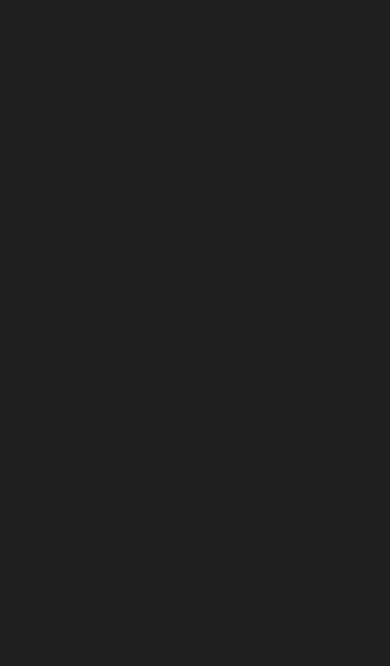
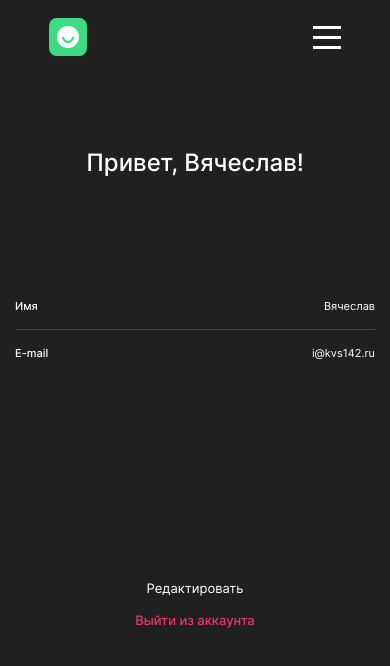
Before and after one commit to mrvinil/movies-explorer-frontend, a React (Create React App) app: page /profile in a window 390 px wide. Before the commit this address had no page. Shown: the top 666 px of the page. Built offline with nearby package versions, Linux system fonts and the light colour scheme.

Commit message:
level-2: mobile burger menu - done

```diff
--- a/src/components/App/App.js
+++ b/src/components/App/App.js
@@ -6,16 +6,56 @@
 import './App.css';
 import Register from "../Register/Register";
 import Login from "../Login/Login";
+import Profile from "../Profile/Profile";
 
 function App() {
+  const [ isNavigationMenuOpen, setIsNavigationMenuOpen ] = React.useState(false);
+  const [ isNavigationButtonClass, setIsNavigationButtonClass ] = React.useState('');
+  const isOpen = isNavigationMenuOpen || isNavigationButtonClass;
+
+  React.useEffect(() => {
+    function closeByEscape(evt) {
+      if(evt.key === 'Escape') {
+        closeAllPopups();
+      }
+    }
+    if(isOpen) {
+      document.addEventListener('keydown', closeByEscape);
+      return () => {
+        document.removeEventListener('keydown', closeByEscape);
+      }
+    }
+  }, [isOpen])
+
+  function handleOpenNavigationMenu(){
+    if (!isNavigationMenuOpen) {
+      setIsNavigationButtonClass('active');
+    } else {
+      setIsNavigationButtonClass('');
+    }
+    setIsNavigationMenuOpen(!isNavigationMenuOpen);
+  }
+
+  function closeAllPopups() {
+    setIsNavigationMenuOpen(false);
+    setIsNavigationButtonClass('');
+  }
+
+
   return (
     <>
 
       <main>
         <Routes>
+          <Route path="/" element={<Main />} />
           <Route path="/signup" element={<Register />} />
           <Route path="/signin" element={<Login />} />
-          <Route path="/" element={<Main />} />
+          <Route path="/profile" element={<Profile
+            isNavigationMenuOpen={isNavigationMenuOpen}
+            isNavigationButtonClass={isNavigationButtonClass}
+            handleOpenNavigationMenu={handleOpenNavigationMenu}
+            onClose={closeAllPopups}
+          />} />
         </Routes>
       </main>
 
--- /dev/null
+++ b/src/components/Auth/Auth.css
@@ -0,0 +1,43 @@
+/*AUTH ==============*/
+.header__auth {
+  display: flex;
+  align-items: center;
+  gap: 30px;
+}
+
+.header__auth-signup {
+  text-decoration: none;
+  font-weight: 500;
+  font-size: 12px;
+  line-height: 16px;
+  color: var(--color__white);
+}
+
+.header__auth-signin {
+  text-decoration: none;
+  font-weight: 500;
+  font-size: 12px;
+  line-height: 16px;
+  color: #000;
+  background: var(--color__green);
+  padding: 8px 20px;
+  -webkit-border-radius: 3px;
+  -moz-border-radius: 3px;
+  border-radius: 3px;
+}
+
+@media (max-width: 424px) {
+  .header__auth {
+    gap: 14px;
+  }
+
+  .header__auth-signup {
+    font-size: 10px;
+  }
+
+  .header__auth-signin {
+    font-size: 10px;
+    padding: 5px 12px;
+  }
+}
+/*=============== AUTH*/
--- /dev/null
+++ b/src/components/Auth/Auth.js
@@ -0,0 +1,14 @@
+import React from 'react';
+import './Auth.css';
+import {Link} from "react-router-dom";
+
+function Auth() {
+  return (
+    <div className="header__auth">
+      <Link to="/signup" className="header__auth-signup link">Регистрация</Link>
+      <Link to="/signin" className="header__auth-signin btn">Войти</Link>
+    </div>
+  );
+}
+
+export default Auth;
--- a/src/components/Header/Header.css
+++ b/src/components/Header/Header.css
@@ -1,8 +1,15 @@
 /*HEADER ==============*/
 .header {
   display: flex;
-  justify-content: space-between;
   align-items: center;
   min-height: 74px;
 }
+
+.header_type_index {
+  justify-content: space-between;
+}
+
+.header_type_others {
+  gap: 44px;
+}
 /*============ HEADER*/
--- a/src/components/Header/Header.js
+++ b/src/components/Header/Header.js
@@ -1,14 +1,17 @@
 import React from 'react';
+import {useLocation} from 'react-router-dom';
 import {Link} from 'react-router-dom';
-import Navigation from '../Navigation/Navigation';
 import './Header.css';
 
-function Header() {
+function Header(props) {
+  const currentUrl = useLocation();
+  const indexUrl = currentUrl.pathname === '/';
+
   return (
-    <header className="container-fluid theme_dark_blue">
-      <div className="header container container_size_big">
+    <header className={`${indexUrl ? 'container-fluid theme_dark_blue' : 'container container_size_big'}`}>
+      <div className={`${indexUrl ? 'header header_type_index container container_size_big' : 'header header_type_others'}`}>
         <Link to="/" className="logo link"></Link>
-        <Navigation />
+        {props.children}
       </div>
     </header>
   );
--- a/src/components/Main/Main.js
+++ b/src/components/Main/Main.js
@@ -5,13 +5,16 @@
 import AboutMe from '../AboutMe/AboutMe';
 import Promo from "../Promo/Promo";
 import Portfolio from "../Portfolio/Portfolio";
+import Footer from "../Footer/Footer";
+import Auth from "../Auth/Auth";
 import Header from "../Header/Header";
-import Footer from "../Footer/Footer";
 
 function Main() {
   return (
     <>
-      <Header />
+      <Header>
+        <Auth />
+      </Header>
       <Promo />
       <AboutProject />
       <Techs />
--- a/src/components/Navigation/Navigation.css
+++ b/src/components/Navigation/Navigation.css
@@ -1,43 +1,169 @@
-/*NAVIGATION ==============*/
-.header__personal {
+.header__nav {
   display: flex;
   align-items: center;
-  gap: 30px;
+  justify-content: space-between;
+  flex: 1 1;
 }
 
-.header__personal-signup {
-  text-decoration: none;
-  font-weight: 500;
-  font-size: 12px;
-  line-height: 16px;
-  color: var(--color__white);
+.header__nav-list {
+  display: flex;
+  gap: 16px;
+  margin: 0;
+  padding: 0;
+  list-style: none;
 }
 
-.header__personal-signin {
+.header__nav-link {
   text-decoration: none;
+  color: var(--color__white);
+  font-weight: 400;
+  font-size: 13px;
+  line-height: 18px;
+}
+
+.header__nav-personal {
+  position: relative;
+  display: flex;
+  gap: 17px;
+  align-items: center;
+  text-decoration: none;
+  color: var(--color__white);
   font-weight: 500;
-  font-size: 12px;
+  font-size: 14px;
   line-height: 16px;
-  color: #000;
-  background: var(--color__green);
-  padding: 8px 20px;
-  -webkit-border-radius: 3px;
-  -moz-border-radius: 3px;
-  border-radius: 3px;
+}
+
+.header__nav-personal::after {
+  content: '';
+  position: relative;
+  top: 0;
+  right: 0;
+  background: url(../../images/icons/icon__personal.svg) no-repeat;
+  background-size: contain;
+  width: 26px;
+  height: 30px;
+}
+
+.header__burger-btn {
+  display: grid;
+  gap: 7px;
+  cursor: pointer;
+}
+
+.header__burger-line {
+  background: var(--color__white);
+  height: 3px;
+  width: 28px;
+}
+
+.header__burger-line:nth-child(1) {
+
+}
+
+.header__burger-line:nth-child(2) {
+
+}
+
+.header__burger-line:nth-child(3) {
+
+}
+
+@media (max-width: 768px) {
+  .header_type_others {
+    justify-content: space-between;
+  }
+
+  .header__nav-bg {
+    position: fixed;
+    top: 0;
+    left: 0;
+    right: 0;
+    bottom: 0;
+    background: #000;
+    opacity: .3;
+  }
+
+  .header__nav {
+    position: fixed;
+    flex-direction: column;
+    align-items: center;
+    top: 0;
+    right: 0;
+    width: calc(100vw - 31%);
+    height: 100vh;
+    background: var(--color__black);
+    opacity: 0;
+    transition: opacity .3s ease;
+    z-index: -1;
+  }
+
+  .header__nav.active {
+    opacity: 1;
+    z-index: 100;
+    transition: all 0.3s linear;
+  }
+
+  .header__nav-list {
+    padding-top: 159px;
+    flex-direction: column;
+    align-items: center;
+    gap: 28px;
+  }
+
+  .header__nav-link {
+    font-weight: 500;
+    font-size: 18px;
+    line-height: 22px;
+  }
+
+  .header__nav-link_active {
+    border-bottom: 2px solid var(--color__white);
+  }
+
+  .header__nav-personal {
+    padding-bottom: 92px;
+  }
+
+  .header__burger-btn.active {
+    z-index: 150;
+    position: fixed;
+    top: 30px;
+    right: 30px;
+    gap: 0;
+  }
+
+  .header__burger-btn.active .header__burger-line:nth-child(1) {
+    transform: rotate(45deg);
+    position: relative;
+    top: 3px;
+  }
+
+  .header__burger-btn.active .header__burger-line:nth-child(2) {
+    display: none;
+  }
+
+  .header__burger-btn.active .header__burger-line:nth-child(3) {
+    transform: rotate(-45deg);
+  }
+}
+
+@media (min-width: 769px) {
+  .header__burger-btn {
+    display: none;
+  }
 }
 
 @media (max-width: 424px) {
-  .header__personal {
-    gap: 14px;
+  .header__nav {
+    width: 100vw;
   }
 
-  .header__personal-signup {
-    font-size: 10px;
+  .header__nav-list {
+    padding-top: 144px;
+    gap: 24px;
   }
 
-  .header__personal-signin {
-    font-size: 10px;
-    padding: 5px 12px;
+  .header__nav-personal {
+    padding-bottom: 48px;
   }
 }
-/*=============== NAVIGATION*/
--- a/src/components/Navigation/Navigation.js
+++ b/src/components/Navigation/Navigation.js
@@ -1,13 +1,38 @@
 import React from 'react';
 import './Navigation.css';
-import {Link} from "react-router-dom";
+import {Link, NavLink} from "react-router-dom";
 
-function Navigation() {
+const classNameLink = ({ isActive }) => (isActive ? 'header__nav-link header__nav-link_active link ' : 'header__nav-link link');
+
+function Navigation({ isNavigationMenuOpen, isNavigationButtonClass, isOpen }) {
   return (
-    <div className="header__personal">
-      <Link to="/signup" className="header__personal-signup link">Регистрация</Link>
-      <Link to="/signin" className="header__personal-signin btn">Войти</Link>
-    </div>
+    <>
+      <div className={`header__burger-btn ${isNavigationButtonClass}`} onClick={isOpen}>
+        <span className="header__burger-line"></span>
+        <span className="header__burger-line"></span>
+        <span className="header__burger-line"></span>
+      </div>
+
+      {isNavigationMenuOpen && <div className="header__nav-bg"></div>}
+      <nav className={isNavigationMenuOpen ? 'header__nav active' : 'header__nav'}>
+        <ul className="header__nav-list">
+          {
+            isNavigationMenuOpen
+            &&
+            <li className="header__nav-item">
+              <NavLink to="/" className={classNameLink}>Главная</NavLink>
+            </li>
+          }
+          <li className="header__nav-item">
+            <NavLink to="/profile" className={classNameLink}>Фильмы</NavLink>
+          </li>
+          <li className="header__nav-item">
+            <NavLink to="/saved-movies" className={classNameLink}>Сохранённые фильмы</NavLink>
+          </li>
+        </ul>
+        <Link to="/profile" className="header__nav-personal link">Аккаунт</Link>
+      </nav>
+    </>
   );
 }
 
--- a/src/components/Profile/Profile.css
+++ b/src/components/Profile/Profile.css
@@ -0,0 +1,90 @@
+.profile {
+  max-width: 410px;
+  padding: 74px 0 70px;
+}
+
+.profile__title {
+  padding: 0;
+  margin: 0;
+  font-weight: 500;
+  font-size: 24px;
+  line-height: 29px;
+  text-align: center;
+}
+
+.profile__info {
+  list-style: none;
+  padding: 123px 0 220px;
+  margin: 0;
+}
+
+.profile__item {
+  position: relative;
+  display: flex;
+  justify-content: space-between;
+  padding-top: 17px;
+  padding-bottom: 17px;
+}
+
+.profile__item:first-child {
+  padding-top: 0;
+}
+
+.profile__item:last-child {
+  padding-bottom: 0;
+}
+
+.profile__item::after {
+  content: '';
+  position: absolute;
+  bottom: 0;
+  width: 100%;
+  border-bottom: 1px solid #424242;
+}
+
+.profile__item:last-child::after {
+  border: none;
+}
+
+.profile__name {
+  padding: 0;
+  margin: 0;
+  font-weight: 500;
+  font-size: 11px;
+  line-height: 13px;
+}
+
+.profile__value {
+  padding: 0;
+  margin: 0;
+  font-weight: 400;
+  font-size: 11px;
+  line-height: 13px;
+}
+
+.profile__controls {
+  display: grid;
+  justify-content: center;
+  gap: 16px;
+}
+
+.profile__button-edit {
+  color: var(--color__white);
+  border: none;
+  background: transparent;
+  padding: 0;
+  margin: 0;
+  cursor: pointer;
+  font-weight: 400;
+  font-size: 13px;
+  line-height: 16px;
+}
+
+.profile__link-logout {
+  display: inline-block;
+  color: #EE3465;
+  text-decoration: none;
+  font-weight: 500;
+  font-size: 13px;
+  line-height: 16px;
+}
--- a/src/components/Profile/Profile.js
+++ b/src/components/Profile/Profile.js
@@ -1,9 +1,38 @@
 import React from 'react';
 import './Profile.css';
+import Header from '../Header/Header';
+import {Link} from 'react-router-dom';
+import Navigation from '../Navigation/Navigation';
 
-function Profile() {
+function Profile({ isNavigationMenuOpen, isNavigationButtonClass, handleOpenNavigationMenu }) {
   return (
-    <div className=""></div>
+    <>
+      <Header>
+        <Navigation
+          isNavigationMenuOpen={isNavigationMenuOpen}
+          isNavigationButtonClass={isNavigationButtonClass}
+          isOpen={handleOpenNavigationMenu}
+        />
+      </Header>
+
+      <section className="profile container">
+        <h1 className="profile__title">Привет, Вячеслав!</h1>
+        <ul className="profile__info">
+          <li className="profile__item">
+            <p className="profile__name">Имя</p>
+            <p className="profile__value">Вячеслав</p>
+          </li>
+          <li className="profile__item">
+            <p className="profile__name">E-mail</p>
+            <p className="profile__value">i@kvs142.ru</p>
+          </li>
+        </ul>
+        <div className="profile__controls">
+          <button className="profile__button-edit link" type="button">Редактировать</button>
+          <Link to="/signin" className="profile__link-logout link">Выйти из аккаунта</Link>
+        </div>
+      </section>
+    </>
   );
 }
 
```
Also changed, not shown: src/images/icons/icon__personal.svg (added).
